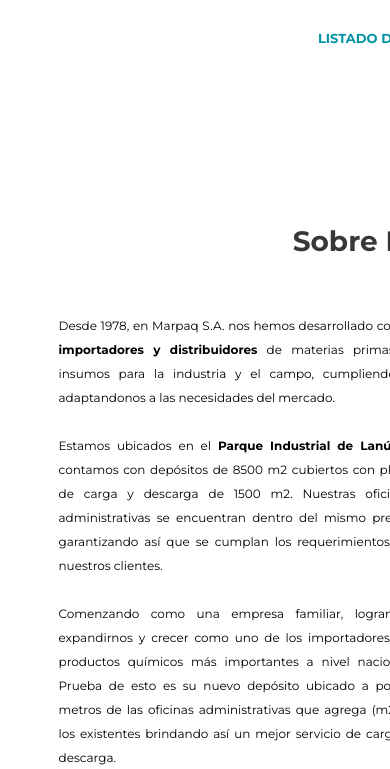
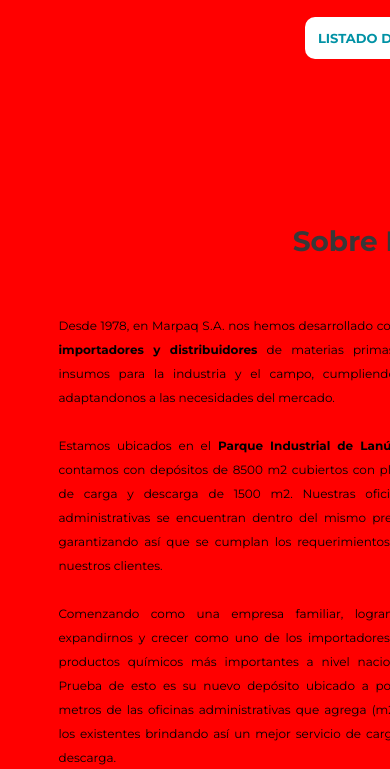
Before and after one commit to juande9/marpaqsa, a plain HTML site: page index.html in a window 390 px wide. Shown: the part 397-1166 px from the top of the page. Drawn offline with Linux system fonts and the light colour scheme.

Commit message:
Prueba Responsive Tablet

```diff
--- a/style.css
+++ b/style.css
@@ -290,3 +290,11 @@
 footer ul li a:hover {
     text-decoration: underline;
 }
+
+/* responsive tablet */
+
+@media screen and (max-width: 768px) {
+    body {
+        background-color:red;
+    }
+}
```
